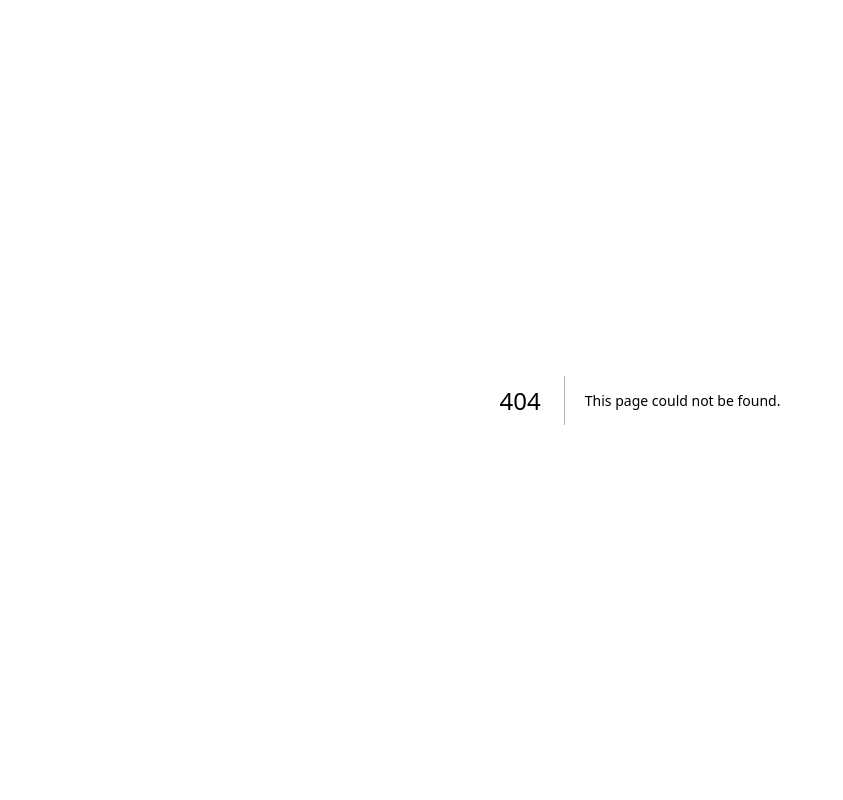
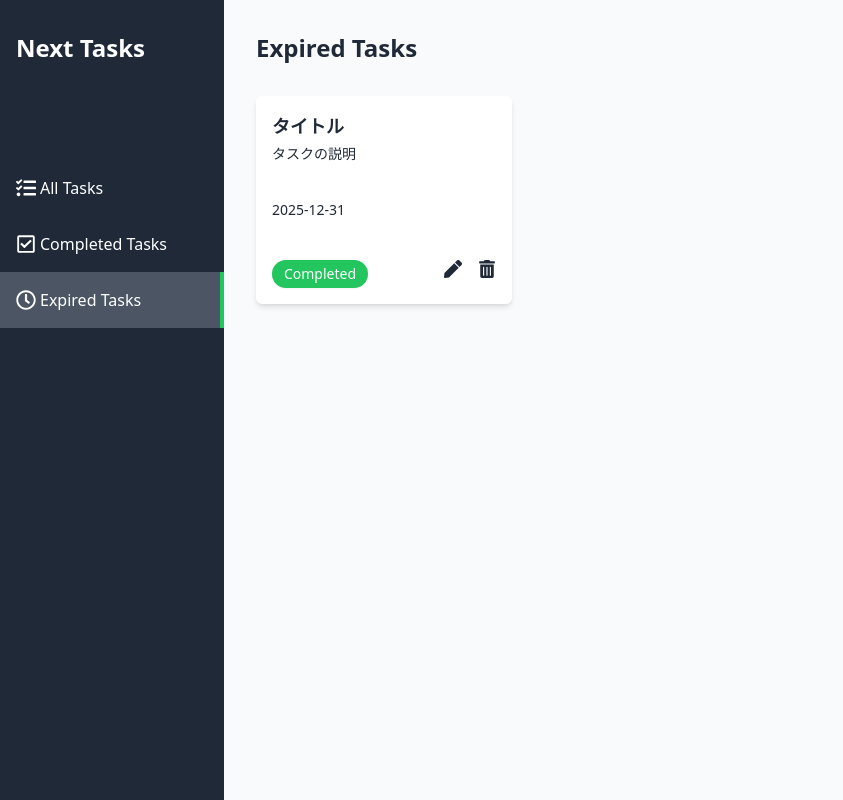
Before and after one commit to shikano35/next-tasks, a Next.js app: page /expired in a window 1280 px wide. Before the commit this address had no page. Shown: the whole page, without its empty margins (0-843 px from the left). Built offline with nearby package versions, Linux system fonts and the light colour scheme.

Commit message:
feat: ExpiredTaskPageコンポーネントを新規作成し、期限切れタスクの表示機能を実装

```diff
--- /dev/null
+++ b/src/app/(main)/expired/page.tsx
@@ -0,0 +1,17 @@
+import TaskCard from '@/components/TaskCard/TaskCard';
+import React from 'react'
+
+const ExpiredTaskPage = () => {
+  return (
+    <div className="text-gray-800 p-8 h-full overflow-y-auto pb-24">
+      <header className="flex justify-between items-center">
+        <h1 className="text-2xl font-bold flex items-center">Expired Tasks</h1>
+      </header>
+      <div className="mt-8 flex flex-wrap gap-4">
+        <TaskCard />
+      </div>
+    </div>
+  );
+}
+
+export default ExpiredTaskPage
```
